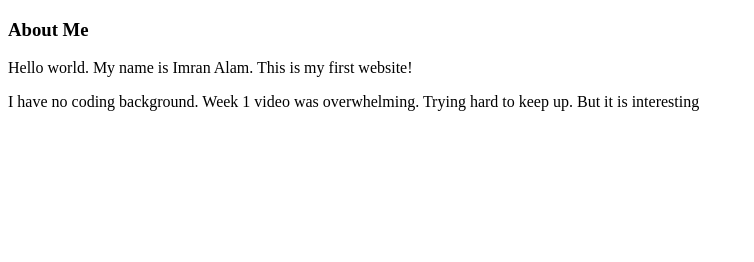
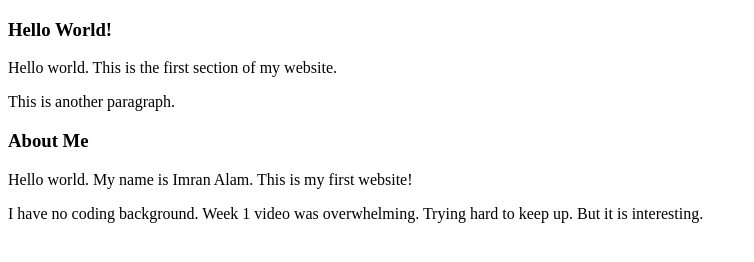
Before and after one commit to imranalam818/lab1, a plain HTML site: page Alam_lab1.html in a window 1280 px wide. Shown: the whole page, without its empty margins (0-754 px from the left). Drawn offline with Linux system fonts and the light colour scheme.

Commit message:
Added another section

```diff
--- a/Alam_lab1.html
+++ b/Alam_lab1.html
@@ -5,9 +5,14 @@
   <title>ITMD-361 Internet Technologies and Web Design</title>
 </head>
 <body>
-	<h3>About Me</h3>
-  <p>Hello world. My name is Imran Alam. This is my first website!</p>
-  <p>I have no coding background. Week 1 video was overwhelming. Trying hard to keep up. But it is interesting</p>
+
+	<h3>Hello World!</h3>
+  		<p>Hello world. This is the first section of my website.</p>
+ 		<p>This is another paragraph.</p>
+
+ 	<h3>About Me</h3>
+  		<p>Hello world. My name is Imran Alam. This is my first website!</p>
+ 		<p>I have no coding background. Week 1 video was overwhelming. Trying hard to keep up. But it is interesting.</p>
 
 </body>
 </html>
```
